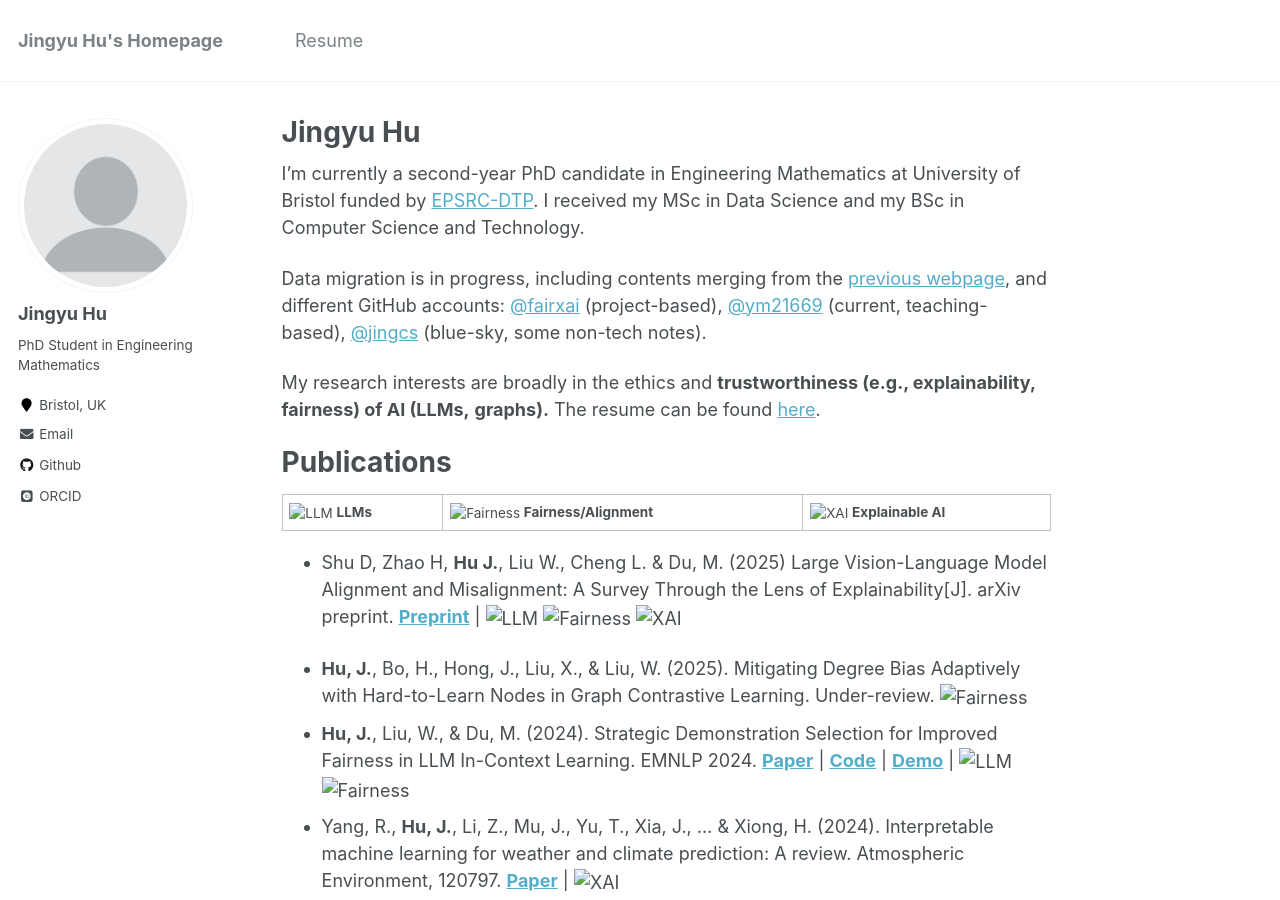
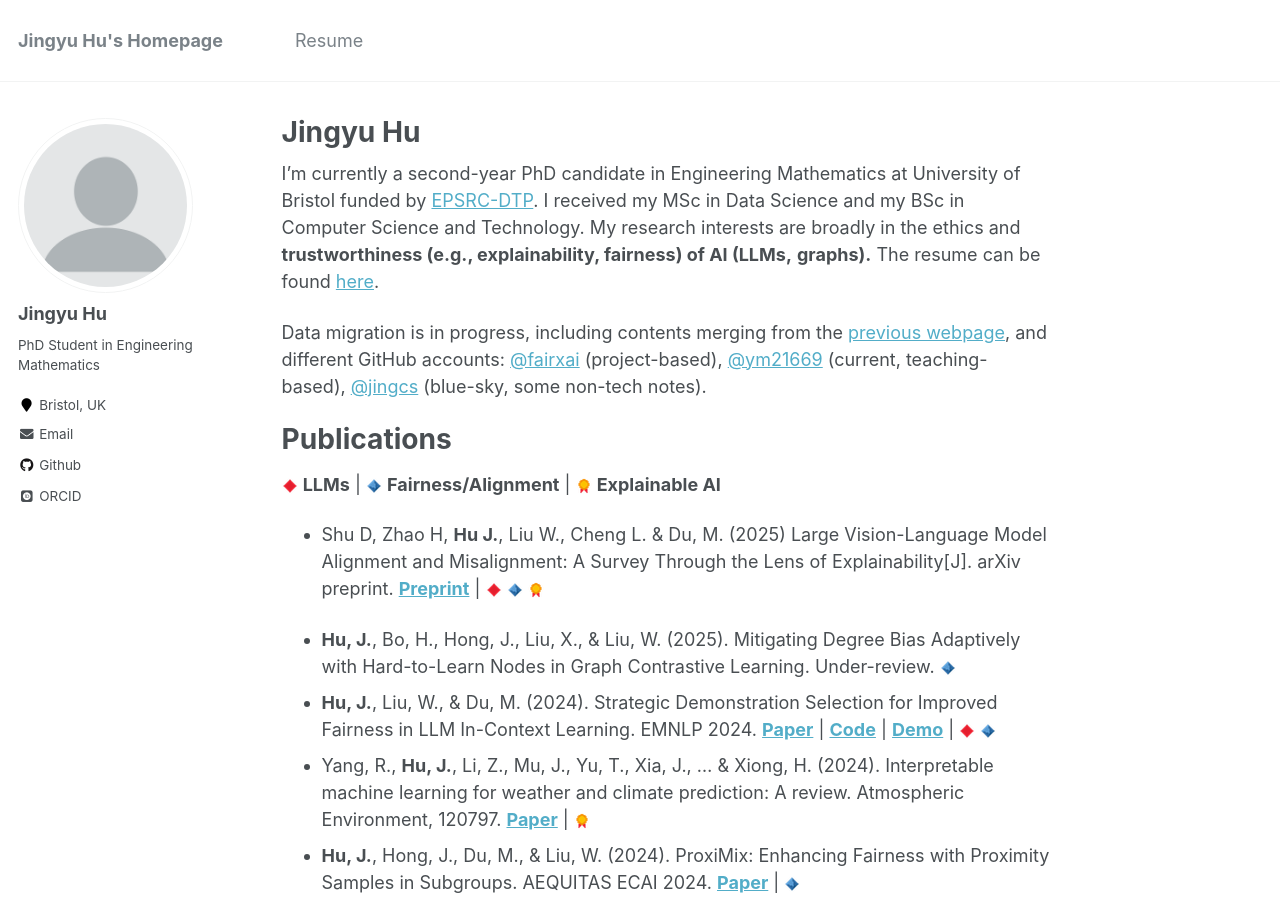
Before and after one commit to ym21669/ym21669.github.io, a Jekyll site: the page built from _pages/about.md, in a window 1280 px wide and 900 px high. Built offline with Jekyll 4.4.1, drawn with Linux system fonts in a browser that asks for light colours; some web fonts are replaced.

Commit message:
Update about.md

```diff
--- a/_pages/about.md
+++ b/_pages/about.md
@@ -10,31 +10,29 @@ redirect_from:
 
 I'm currently a second-year PhD candidate in Engineering Mathematics at University of Bristol funded
 by [EPSRC-DTP](https://gtr.ukri.org/projects?ref=studentship-2920630). I received my MSc in Data
-Science and my BSc in Computer Science and Technology.
+Science and my BSc in Computer Science and Technology. My research interests are broadly in the ethics and **trustworthiness (e.g., explainability, fairness) of AI (LLMs,** **graphs).** The resume can be found [here](https://ym21669.github.io//cv/).
 
 Data migration is in progress, including contents merging from the [previous webpage](jingcs.com), and different GitHub accounts: [@fairxai](https://fairxai.github.io/demo/TabularICL/index.html) (project-based), [@ym21669](https://github.com/ym21669) (current, teaching-based), [@jingcs](https://github.com/jingcs) (blue-sky, some non-tech notes).
 
-My research interests are broadly in the ethics and **trustworthiness (e.g., explainability, fairness) of AI (LLMs,** **graphs).** The resume can be found [here](https://ym21669.github.io//cv/).
 
 Publications
 ======
-
-![LLM](/Users/hjy/gitProject/ym21669.github.io/images/pp_icons/llm.png) **LLMs**  | ![Fairness](/Users/hjy/gitProject/ym21669.github.io/images/pp_icons/fairness.png) **Fairness/Alignment** | ![XAI](/Users/hjy/gitProject/ym21669.github.io/images/pp_icons/xai.png) **Explainable AI**
+![LLM](../images/pp_icons/llm.png) **LLMs**  | ![Fairness](../images/pp_icons/fairness.png) **Fairness/Alignment** | ![XAI](../images/pp_icons/xai.png) **Explainable AI**
 
 *	Shu D, Zhao H, **Hu J.**, Liu W., Cheng L. & Du, M. (2025) Large Vision-Language Model Alignment and Misalignment: A
-  Survey
-  Through the Lens of Explainability[J]. arXiv preprint. [**Preprint**](https://arxiv.org/abs/2501.01346) | ![LLM](/Users/hjy/gitProject/ym21669.github.io/images/pp_icons/llm.png) ![Fairness](/Users/hjy/gitProject/ym21669.github.io/images/pp_icons/fairness.png) ![XAI](/Users/hjy/gitProject/ym21669.github.io/images/pp_icons/xai.png)
+     Survey
+     Through the Lens of Explainability[J]. arXiv preprint. [**Preprint**](https://arxiv.org/abs/2501.01346) | ![LLM](../images/pp_icons/llm.png) ![Fairness](../images/pp_icons/fairness.png) ![XAI](../images/pp_icons/xai.png)
 
 *	**Hu, J.**, Bo, H., Hong, J., Liu, X., & Liu, W. (2025). Mitigating Degree Bias Adaptively with Hard-to-Learn Nodes
-  in Graph Contrastive Learning. Under-review.  ![Fairness](/Users/hjy/gitProject/ym21669.github.io/images/pp_icons/fairness.png)
+     in Graph Contrastive Learning. Under-review.  ![Fairness](../images/pp_icons/fairness.png)
 *	**Hu, J.**, Liu, W., & Du, M. (2024). Strategic Demonstration Selection for Improved Fairness in LLM In-Context
-  Learning. EMNLP 2024. [**Paper**](https://arxiv.org/abs/2501.01346) | [**Code**](https://github.com/FairXAI/Strategic_ICL_Tabular) | [**Demo**](https://fairxai.github.io/demo/TabularICL/index.html) | ![LLM](/Users/hjy/gitProject/ym21669.github.io/images/pp_icons/llm.png) ![Fairness](/Users/hjy/gitProject/ym21669.github.io/images/pp_icons/fairness.png)
+     Learning. EMNLP 2024. [**Paper**](https://arxiv.org/abs/2501.01346) | [**Code**](https://github.com/FairXAI/Strategic_ICL_Tabular) | [**Demo**](https://fairxai.github.io/demo/TabularICL/index.html) | ![LLM](../images/pp_icons/llm.png) ![Fairness](../images/pp_icons/fairness.png)
 *	Yang, R., **Hu, J.**, Li, Z., Mu, J., Yu, T., Xia, J., ... & Xiong, H. (2024). Interpretable machine learning for
-  weather and climate prediction: A review. Atmospheric Environment, 120797. [**Paper**](https://www.sciencedirect.com/science/article/abs/pii/S1352231024004722) | ![XAI](/Users/hjy/gitProject/ym21669.github.io/images/pp_icons/xai.png)
+     weather and climate prediction: A review. Atmospheric Environment, 120797. [**Paper**](https://www.sciencedirect.com/science/article/abs/pii/S1352231024004722) | ![XAI](../images/pp_icons/xai.png)
 *	**Hu, J.**, Hong, J., Du, M., & Liu, W. (2024). ProxiMix: Enhancing Fairness with Proximity Samples in Subgroups.
-  AEQUITAS ECAI 2024. [**Paper**](https://arxiv.org/pdf/2410.01145) | ![Fairness](/Users/hjy/gitProject/ym21669.github.io/images/pp_icons/fairness.png)
+     AEQUITAS ECAI 2024. [**Paper**](https://arxiv.org/pdf/2410.01145) | ![Fairness](../images/pp_icons/fairness.png)
 *	**Hu, J.**, Liang, Y., Zhao, W., McAreavey, K., and  Liu, W. (2023) An Interactive XAI Interface with Application in
-  Healthcare for Non-experts. xAI 2023. [**Paper**](https://seis.bristol.ac.uk/~wl14805/Publications/XAI2023-Hu.pdf) | [**Demo**](https://med-xai.jingcs.com/) | ![XAI](/Users/hjy/gitProject/ym21669.github.io/images/pp_icons/xai.png)
+     Healthcare for Non-experts. xAI 2023. [**Paper**](https://seis.bristol.ac.uk/~wl14805/Publications/XAI2023-Hu.pdf) | [**Demo**](https://med-xai.jingcs.com/) | ![XAI](../images/pp_icons/xai.png)
 *	Li, M., **Hu, J.**, and Ho Ryu K. An Efficient Tool for Semantic Biomedical Document Analysis SIST 2021. [**Demo**](https://jingcs.com/index.php/ei-an-efficient-tool-for-semantic-biomedical-document-analysis/)
 *	**Hu J.**, Li M,, Zhang Z., et al. An Efficient Semantic Document Similarity Calculation Method Based on Double-Relations in Gene Ontology. FITAT.
 
```
